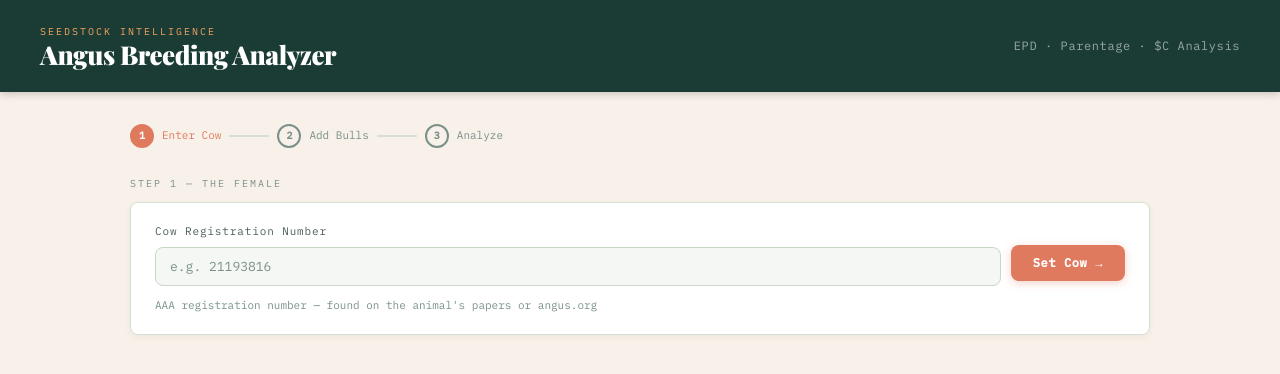
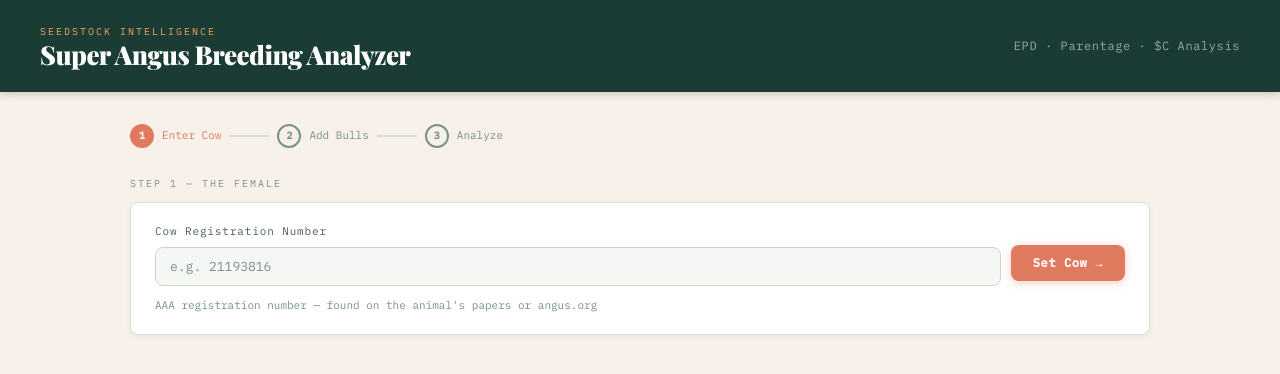
Before and after one commit to chopstiq919/angus-analyzer, a website: page public/index.html in a window 1280 px wide. Drawn offline with nearby package versions, Linux system fonts and the light colour scheme.

Commit message:
add Super to visible heading

```diff
--- a/public/index.html
+++ b/public/index.html
@@ -586,7 +586,7 @@
 <div class="header">
   <div>
     <div class="header-eyebrow">Seedstock Intelligence</div>
-    <div class="header-title">Angus Breeding Analyzer</div>
+    <div class="header-title">Super Angus Breeding Analyzer</div>
   </div>
   <div class="header-sub">EPD · Parentage · $C Analysis</div>
 </div>
```
